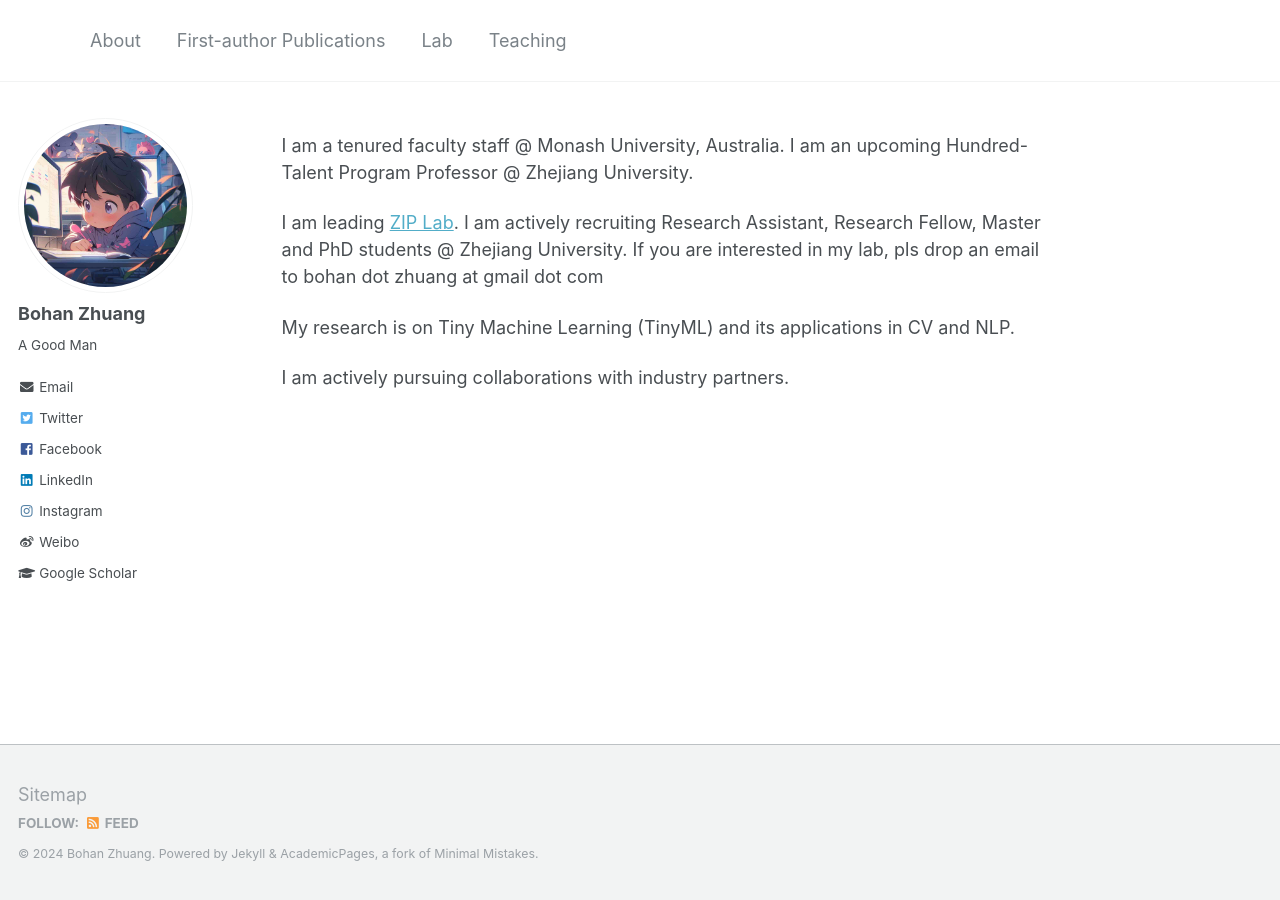
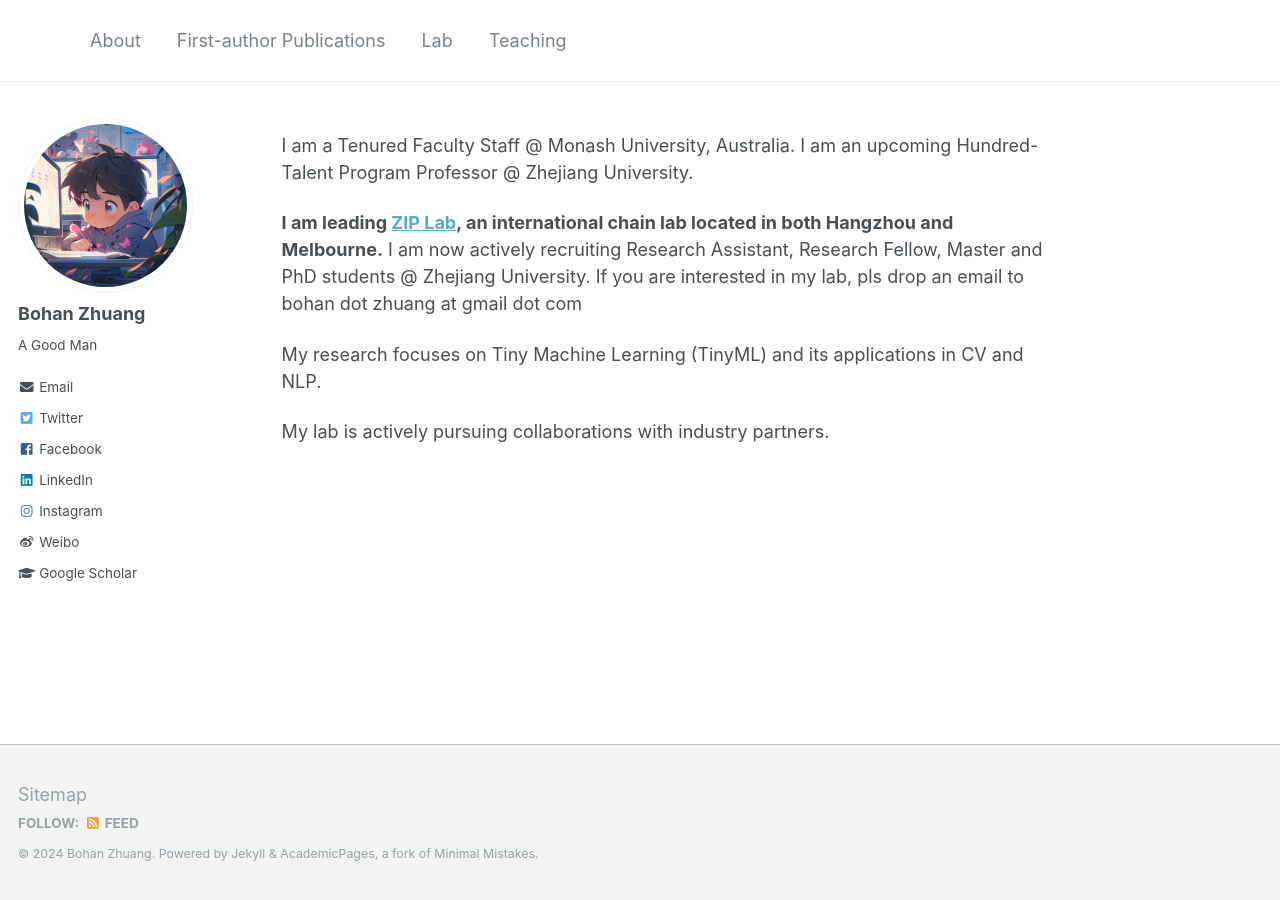
Before and after one commit to bohanzhuang/bohanzhuang.github.io, a Jekyll site: the page built from _pages/about.md, in a window 1280 px wide. Built offline with Jekyll 4.4.1, drawn with Linux system fonts in a browser that asks for light colours.

Commit message:
Update about.md

```diff
--- a/_pages/about.md
+++ b/_pages/about.md
@@ -8,10 +8,10 @@ redirect_from:
   - /about.html
 ---
 
-I am a tenured faculty staff @ Monash University, Australia. I am an upcoming Hundred-Talent Program Professor @ Zhejiang University.
+I am a Tenured Faculty Staff @ Monash University, Australia. I am an upcoming Hundred-Talent Program Professor @ Zhejiang University.
 
-I am leading [ZIP Lab](https://ziplab.github.io/). I am actively recruiting Research Assistant, Research Fellow, Master and PhD students @ Zhejiang University. If you are interested in my lab, pls drop an email to bohan dot zhuang at gmail dot com
+**I am leading [ZIP Lab](https://ziplab.github.io/), an international chain lab located in both Hangzhou and Melbourne.** I am now actively recruiting Research Assistant, Research Fellow, Master and PhD students @ Zhejiang University. If you are interested in my lab, pls drop an email to bohan dot zhuang at gmail dot com
 
-My research is on Tiny Machine Learning (TinyML) and its applications in CV and NLP.
+My research focuses on Tiny Machine Learning (TinyML) and its applications in CV and NLP.
 
-I am actively pursuing collaborations with industry partners.
+My lab is actively pursuing collaborations with industry partners.
```
